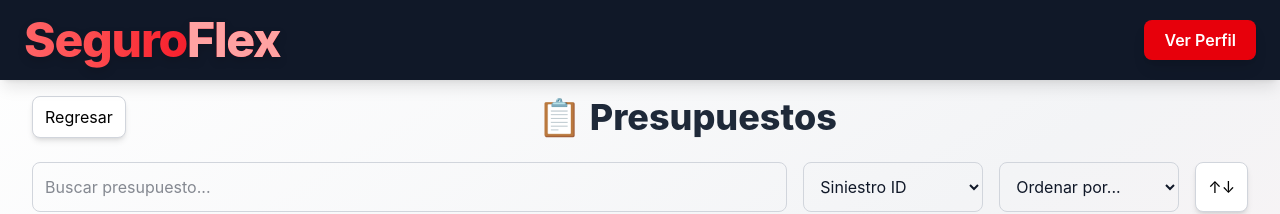
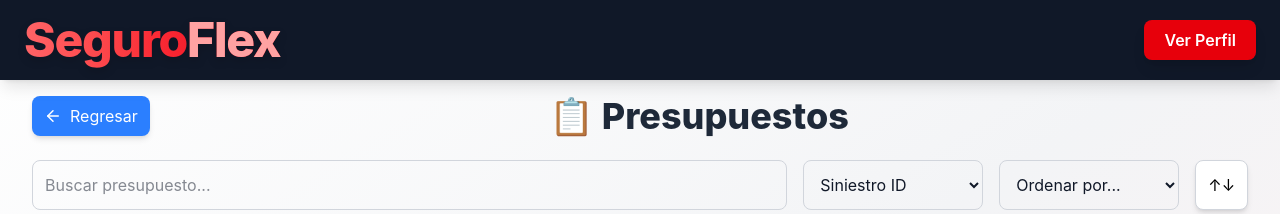
Before and after one commit to Johnkl725/SegurosFlex, a React (Vite) app in the folder client/: page /gestionarpresupuestos in a window 1280 px wide. Shown: the top 214 px of the page. Built offline with nearby package versions, Linux system fonts and the light colour scheme; no server answers; the HTML template or start-up script is replaced by a standard one.

Commit message:
Mejora del boton regresar

```diff
--- a/client/src/pages/Presupuestos.tsx
+++ b/client/src/pages/Presupuestos.tsx
@@ -1,6 +1,6 @@
 import React, { useEffect, useState } from "react";
 import { useNavigate } from "react-router-dom";
-import { Eye } from "lucide-react";
+import { Eye, ArrowLeft } from "lucide-react";
 import Alert from "../components/Alert";
 import Navbar from "../components/Navbar";
 
@@ -150,9 +150,10 @@ const Presupuestos = () => {
         )}
         <div className="flex items-center justify-between mb-6">
           <button
-            className="bg-white text-black border border-gray-300 px-3 py-2 rounded-lg shadow-md hover:bg-gray-200 transition"
-            onClick={() => navigate("/dashboard")}
+            className="flex items-center gap-2 bg-blue-500 text-white px-3 py-2 rounded-lg shadow-md hover:bg-blue-600 transition"
+            onClick={() => navigate("/dashboard/admin")}
           >
+            <ArrowLeft size={18} />
             Regresar
           </button>
           <h1 className="text-4xl font-extrabold text-gray-800 text-center flex-1">
@@ -245,9 +246,8 @@ const Presupuestos = () => {
             <button
               key={index}
               onClick={() => handlePageChange(index + 1)}
-              className={`px-4 py-2 rounded-lg border ${
-                currentPage === index + 1 ? "bg-blue-500 text-white" : "bg-gray-200"
-              }`}
+              className={`px-4 py-2 rounded-lg border ${currentPage === index + 1 ? "bg-blue-500 text-white" : "bg-gray-200"
+                }`}
             >
               {index + 1}
             </button>
```
